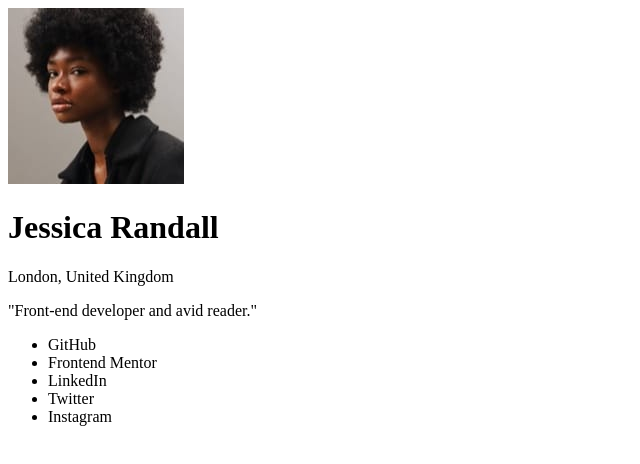
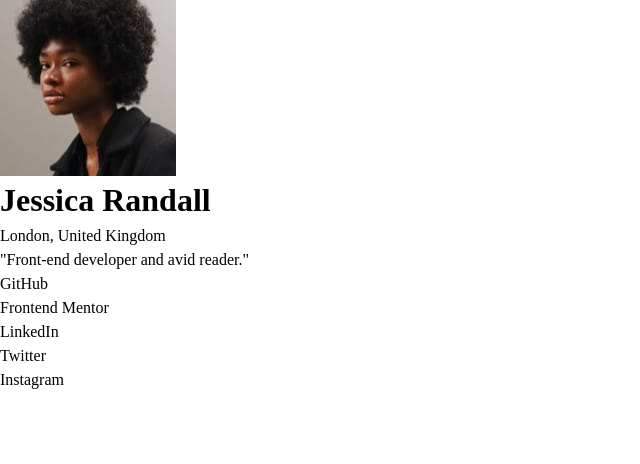
Before and after one commit to noormuhammadraza/social-links-profile, a plain HTML site: page index.html in a window 1280 px wide. Shown: the whole page, without its empty margins (0-640 px from the left). Drawn offline with Linux system fonts and the light colour scheme.

Commit message:
Add css reset, set font face and link custom stylesheet

```diff
--- a/index.html
+++ b/index.html
@@ -11,6 +11,8 @@
       sizes="32x32"
       href="./assets/images/favicon-32x32.png"
     />
+
+    <link rel="stylesheet" href="styles.css" />
 
     <title>Frontend Mentor | Social links profile</title>
   </head>
--- /dev/null
+++ b/styles.css
@@ -0,0 +1,43 @@
+/* CSS Reset --> */
+*,
+*::before,
+*::after {
+  box-sizing: border-box;
+}
+* {
+  margin: 0;
+  padding: 0;
+}
+body {
+  line-height: 1.5;
+  -webkit-font-smoothing: antialiased;
+}
+img,
+picture,
+video,
+canvas,
+svg {
+  display: block;
+  max-width: 100%;
+}
+input,
+button,
+textarea,
+select {
+  font: inherit;
+}
+p,
+h1,
+h2,
+h3,
+h4,
+h5,
+h6 {
+  overflow-wrap: break-word;
+}
+/* CSS Reset <-- */
+
+@font-face {
+  font-family: "Inter_VariableFont";
+  src: url("./assets/fonts/Inter-VariableFont_slnt\,wght.ttf");
+}
```
